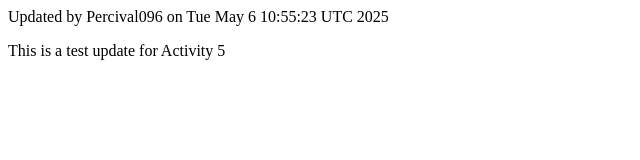
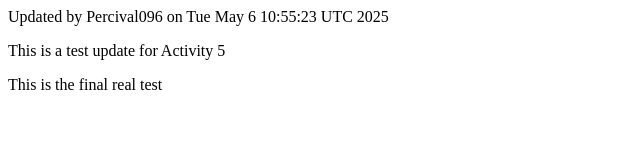
Before and after one commit to Percival096/GitHub_Actions_Repository, a plain HTML site: page index.html in a window 1280 px wide. Shown: the whole page, without its empty margins (0-640 px from the left). Drawn offline with Linux system fonts and the light colour scheme.

Commit message:
Trigger test

```diff
--- a/index.html
+++ b/index.html
@@ -1,3 +1,5 @@
 <p>Updated by Percival096 on Tue May  6 10:55:23 UTC 2025</p>
 
 <p>This is a test update for Activity 5</p>
+
+<p>This is the final real test</p>
```
